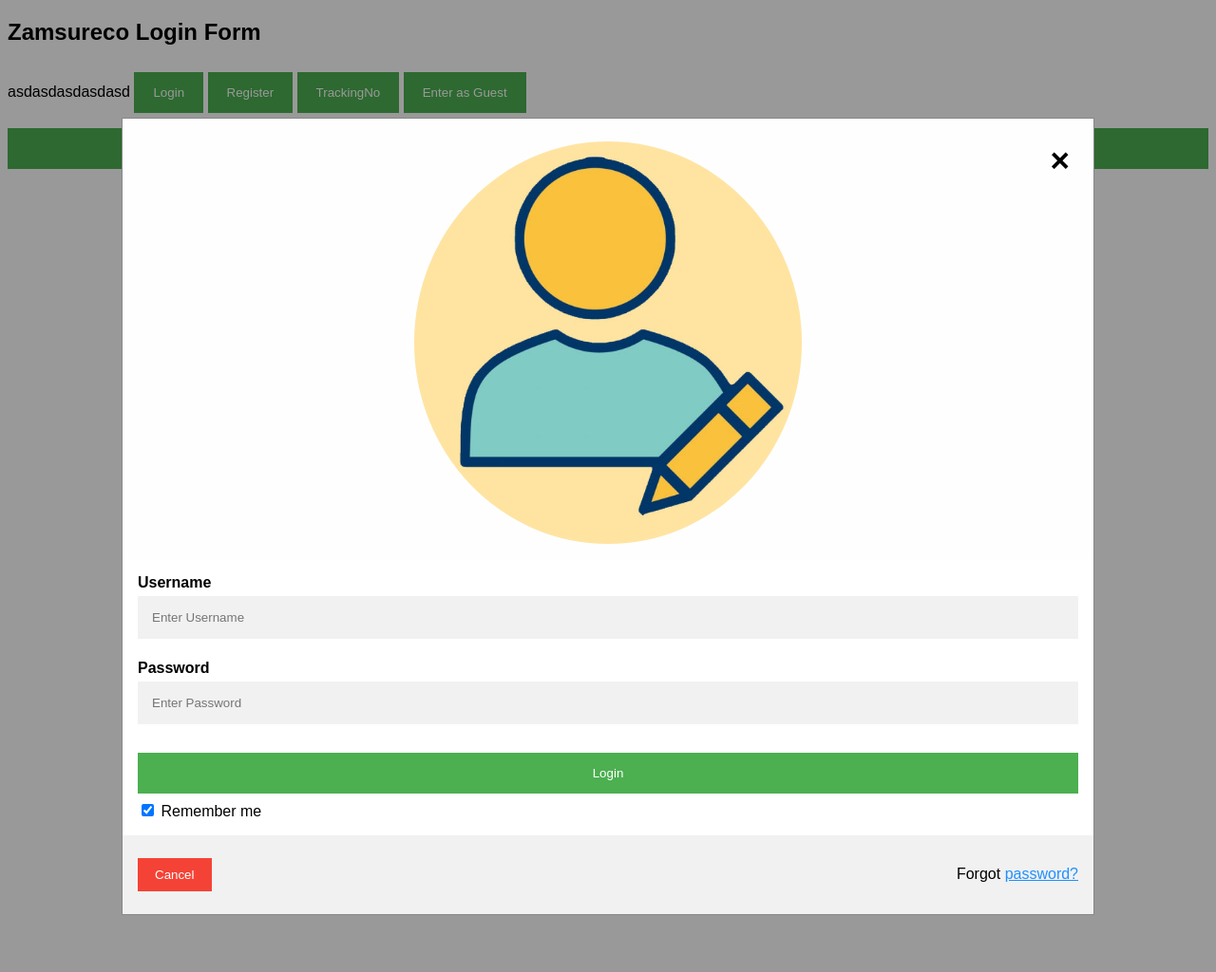
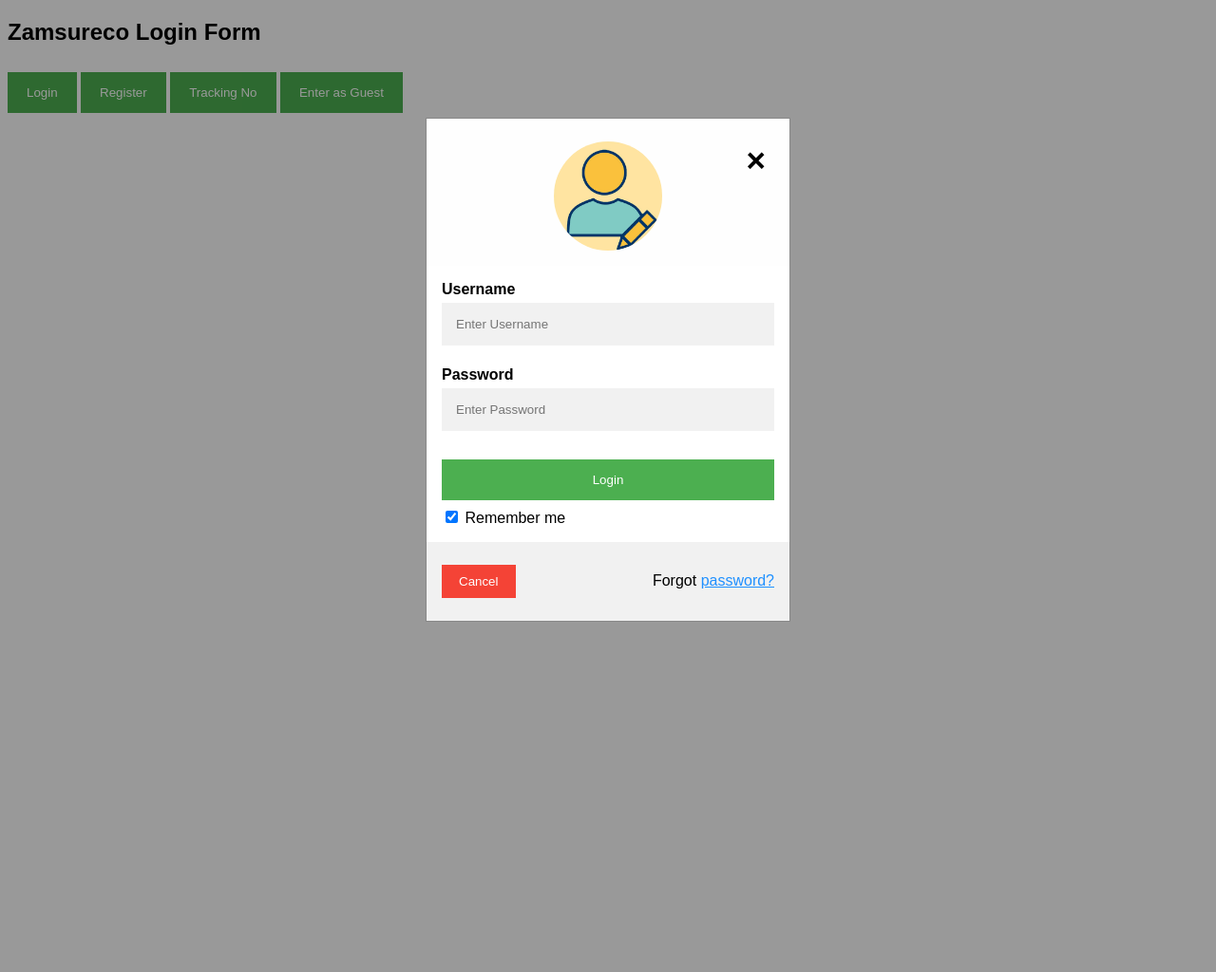
Before and after one commit to Lghtsrrw/ZamsurecoProtoType, a PHP site: page / in a window 1280 px wide, after a click on "Login". Shown: the whole page at 95% size. Run offline with PHP 8.4, Linux system fonts and the light colour scheme.

Commit message:
fix: click anywhere close modal

```diff
--- a/databaseConnection/mysqlconn.php
+++ /dev/null
@@ -1,17 +0,0 @@
-<?php
-
-  function connection(){
-    $dbUser = "root";
-    $dbpw = "";
-    $dbhost = "localhost";
-
-    $conn = mysql_connect($dbhost, $dbUser, $dbpw);
-
-    if(!conn){
-      echo "<p>Connected</p>";
-    }else {
-      echo "<p>Error</p>";
-    }
-  }
-
- ?>
--- a/index.php
+++ b/index.php
@@ -1,22 +1,31 @@
+<?php
+  session_start();
+  /*
+  if(!isset($_SESSION["loggedin"]) || $_SESSION["loggedin"] !== true){
+    header("location: index.php");
+    exit;
+  }
+  */
+ ?>
+
 <!DOCTYPE html>
 <html>
 <head>
 <meta name="viewport" content="width=device-width, initial-scale=1">
   <link href="stylesheets/loginStylesheet.css" rel="stylesheet" type="text/css">
   <script src="js/closingscript.js"></script>
-  <?php require "databaseConnection/mysqlconn.php" ?>
 </head>
 <body>
 <h2>Zamsureco Login Form</h2>
-asdasdasdasdasd
-<button onclick="document.getElementById('id01').style.display='block'" style="width:auto;">Login</button>
 
-<button onclick="document.getElementById('id02').style.display='block'" style="width:auto;">Register</button>
+<!-- buttons declaration -->
+<button onclick="document.getElementById('id01').style.display='block'; closeModal('id01');" style="width:auto;">Login</button>
+<button onclick="document.getElementById('id02').style.display='block'; closeModal('id02')" style="width:auto;">Register</button>
+<button onclick="document.getElementById('id03').style.display='block'; closeModal('id03')" style="width:auto;">Tracking No</button>
+<button onclick="document.getElementById('id04').style.display='block'; closeModal('id04')" style="width:auto;">Enter as Guest</button>
+<!-- buttons declaration -->
 
-<button onclick="document.getElementById('id03').style.display='block'" style="width:auto;">TrackingNo</button>
-
-<button onclick="document.getElementById('id04').style.display='block'" style="width:auto;">Enter as Guest</button>
-
+<!-- Modals declaration -->
 <div id="id01" class="modal">
   <form class="modal-content animate" action="/action_page.php" method="post">
 
@@ -44,7 +53,6 @@
     </div>
   </form>
 </div>
-
 <div id="id02" class="modal">
   <form class="modal-content animate" action="/action_page.php" method="post">
 
@@ -74,7 +82,6 @@
     </div>
   </form>
 </div>
-
 <div id="id03" class="modal">
   <form class="modal-content animate" action="/action_page.php" method="post">
 
@@ -88,18 +95,21 @@
   <div class="container" style="background-color:#f1f1f1">
     <button type="button" onclick="document.getElementById('id03').style.display='none'" class="cancelbtn">Cancel</button>
   </div>
-
   </form>
 </div>
-
 <div id="id04" class="modal">
   <form class="modal-content animate" action="/action_page.php" method="post">
 
-    <div class="container">
-    <label for="uname"><b>Guest Name</b></label>
-    <input type="text" placeholder="Enter Name" name="uname" required>
-
-    <button type="submit">Track</button>
+  <div class="container">
+      <label for="uname"><b>Guest Name</b></label>
+      <input type="text" placeholder="Enter Name" name="uname" required>
+      <label for="ucontact"><b>Contact No</b></label>
+      <input type="text" placeholder="Enter Contact No" name="ucontact" required>
+      <label for="uaddress"><b>Address</b></label>
+      <input type="text" placeholder="Enter Address" name="uaddress" required>
+      <label for="uemail"><b>Email Address</b></label>
+      <input type="text" placeholder="Enter EMAIL" name="uemail" required>
+      <button type="submit">Track</button>
   </div>
 
   <div class="container" style="background-color:#f1f1f1">
@@ -108,9 +118,6 @@
 
   </form>
 </div>
-
-<script> closeModal('id01'); </script>
-
-<button> Connect </button>
+<!-- Modals declaration -->
 </body>
 </html>
--- a/js/closingscript.js
+++ b/js/closingscript.js
@@ -1,12 +1,23 @@
 
 function  closeModal(a)
+{
+  var modal = document.getElementById(a);
+  // When the user clicks anywhere outside of the modal, close it
+  window.onclick = function(event) {
+      if (event.target == modal) {
+          modal.style.display = "none";
+      }
+  }
+}
+
+function  openModal(a)
 {
   // When the user clicks anywhere outside of the modal, close it
   window.onclick = function(event)
   {
       if (event.target == document.getElementById(a))
       {
-          modal.style.display = "none";
+          modal.style.display = "block";
       }
   }
 }
--- a/stylesheets/loginStylesheet.css
+++ b/stylesheets/loginStylesheet.css
@@ -40,7 +40,7 @@
 }
 
 img.avatar {
-  width: 40%;
+  width: 30%;
   border-radius: 50%;
 }
 
@@ -73,7 +73,7 @@
   background-color: #fefefe;
   margin: 5% auto 15% auto; /* 5% from the top, 15% from the bottom and centered */
   border: 1px solid #888;
-  width: 80%; /* Could be more or less, depending on screen size */
+  width: 30%; /* Could be more or less, depending on screen size */
 }
 
 /* The Close Button (x) */
```
Also changed, not shown: databaseConnection/databaseConnection.php (added, +14 -0 lines), img/userprofile.jpg.
